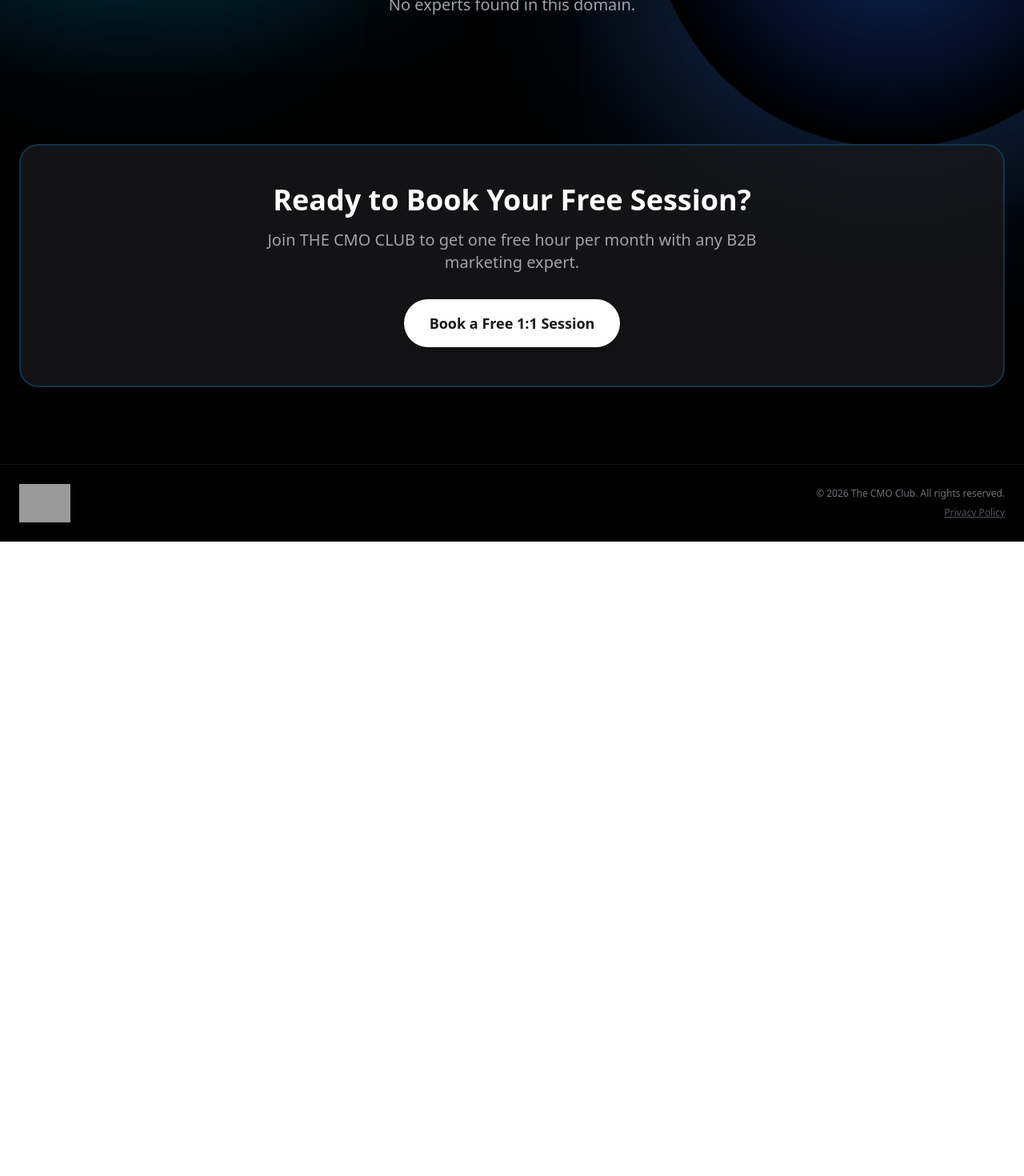
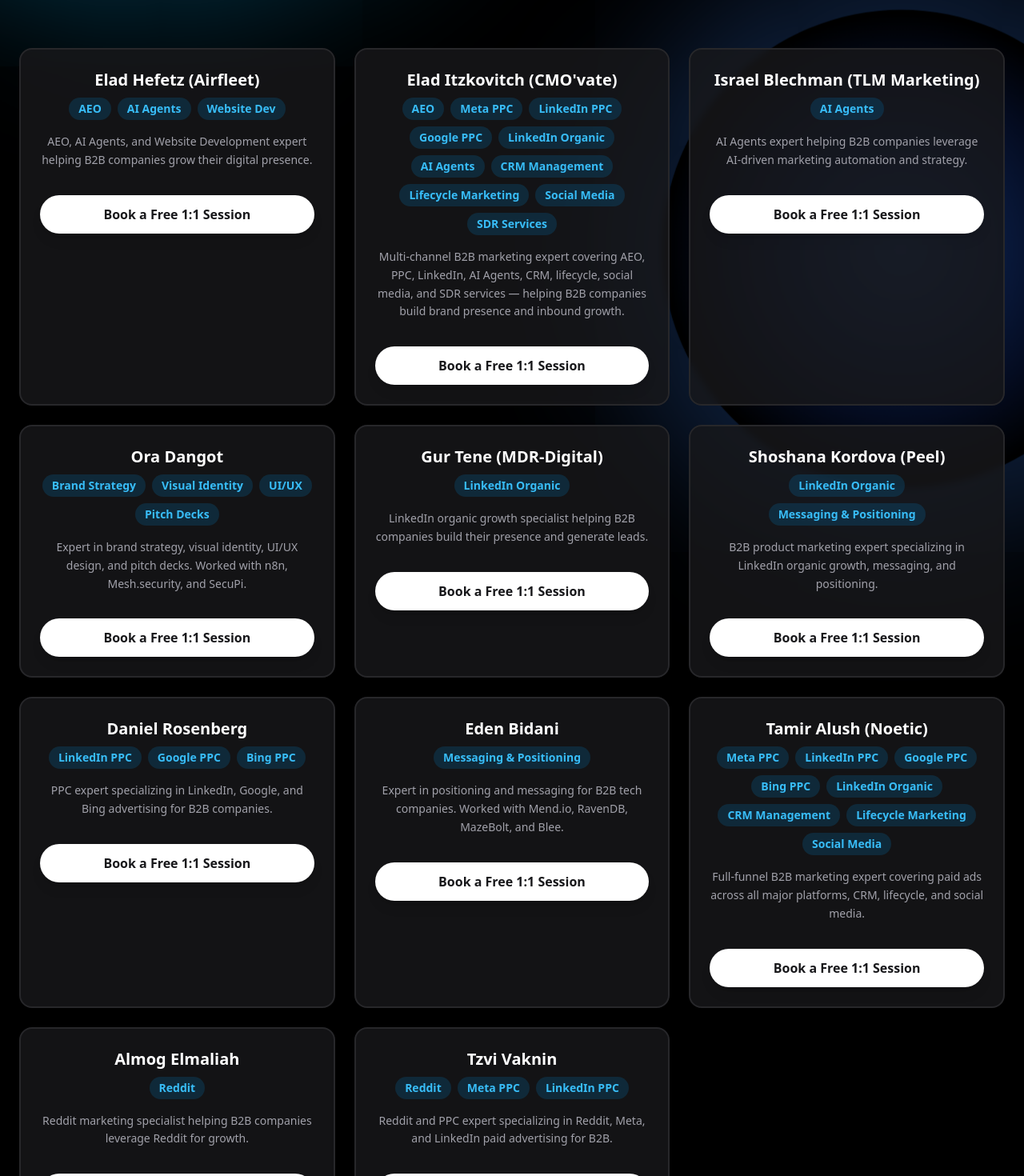
Before and after one commit to danitbensimon/mycmoclub, a React (Vite) app: page /vendors in a window 1280 px wide. Shown: the part 920-2390 px from the top of the page at 80% size. Before the commit the page ends 1597 px from the top, so only its background shows below. Built offline with nearby package versions, Linux system fonts and the light colour scheme; grey boxes are pictures that could not be loaded.

Commit message:
Populate experts directory with live data from mycmoclub.com/vendors

```diff
--- a/src/data/experts.ts
+++ b/src/data/experts.ts
@@ -25,7 +25,96 @@
 };
 
 // Add your experts here (shown on /vendors page)
-export const experts: Expert[] = [];
+export const experts: Expert[] = [
+  {
+    id: "elad-hefetz",
+    name: "Elad Hefetz (Airfleet)",
+    domain: "AEO, AI Agents, Website Dev",
+    shortBio: "AEO, AI Agents, and Website Development expert helping B2B companies grow their digital presence.",
+    photoUrl: "",
+    isPublished: true,
+  },
+  {
+    id: "elad-itzkovitch",
+    name: "Elad Itzkovitch (CMO'vate)",
+    domain: "AEO, Meta PPC, LinkedIn PPC, Google PPC, LinkedIn Organic, AI Agents, CRM Management, Lifecycle Marketing, Social Media, SDR Services",
+    shortBio: "Multi-channel B2B marketing expert covering AEO, PPC, LinkedIn, AI Agents, CRM, lifecycle, social media, and SDR services — helping B2B companies build brand presence and inbound growth.",
+    photoUrl: "",
+    isPublished: true,
+  },
+  {
+    id: "israel-blechman",
+    name: "Israel Blechman (TLM Marketing)",
+    domain: "AI Agents",
+    shortBio: "AI Agents expert helping B2B companies leverage AI-driven marketing automation and strategy.",
+    photoUrl: "",
+    isPublished: true,
+  },
+  {
+    id: "ora-dangot",
+    name: "Ora Dangot",
+    domain: "Brand Strategy, Visual Identity, UI/UX, Pitch Decks",
+    shortBio: "Expert in brand strategy, visual identity, UI/UX design, and pitch decks. Worked with n8n, Mesh.security, and SecuPi.",
+    photoUrl: "",
+    isPublished: true,
+  },
+  {
+    id: "gur-tene",
+    name: "Gur Tene (MDR-Digital)",
+    domain: "LinkedIn Organic",
+    shortBio: "LinkedIn organic growth specialist helping B2B companies build their presence and generate leads.",
+    photoUrl: "",
+    isPublished: true,
+  },
+  {
+    id: "shoshana-kordova",
+    name: "Shoshana Kordova (Peel)",
+    domain: "LinkedIn Organic, Messaging & Positioning",
+    shortBio: "B2B product marketing expert specializing in LinkedIn organic growth, messaging, and positioning.",
+    photoUrl: "",
+    isPublished: true,
+  },
+  {
+    id: "daniel-rosenberg",
+    name: "Daniel Rosenberg",
+    domain: "LinkedIn PPC, Google PPC, Bing PPC",
+    shortBio: "PPC expert specializing in LinkedIn, Google, and Bing advertising for B2B companies.",
+    photoUrl: "",
+    isPublished: true,
+  },
+  {
+    id: "eden-bidani",
+    name: "Eden Bidani",
+    domain: "Messaging & Positioning",
+    shortBio: "Expert in positioning and messaging for B2B tech companies. Worked with Mend.io, RavenDB, MazeBolt, and Blee.",
+    photoUrl: "",
+    isPublished: true,
+  },
+  {
+    id: "tamir-alush",
+    name: "Tamir Alush (Noetic)",
+    domain: "Meta PPC, LinkedIn PPC, Google PPC, Bing PPC, LinkedIn Organic, CRM Management, Lifecycle Marketing, Social Media",
+    shortBio: "Full-funnel B2B marketing expert covering paid ads across all major platforms, CRM, lifecycle, and social media.",
+    photoUrl: "",
+    isPublished: true,
+  },
+  {
+    id: "almog-elmaliah",
+    name: "Almog Elmaliah",
+    domain: "Reddit",
+    shortBio: "Reddit marketing specialist helping B2B companies leverage Reddit for growth.",
+    photoUrl: "",
+    isPublished: true,
+  },
+  {
+    id: "tzvi-vaknin",
+    name: "Tzvi Vaknin",
+    domain: "Reddit, Meta PPC, LinkedIn PPC",
+    shortBio: "Reddit and PPC expert specializing in Reddit, Meta, and LinkedIn paid advertising for B2B.",
+    photoUrl: "",
+    isPublished: true,
+  },
+];
 
-// Add your vendors here (shown on /vendors page)
+// Add your vendors here (shown on /vendors page alongside experts)
 export const vendors: Vendor[] = [];
```
